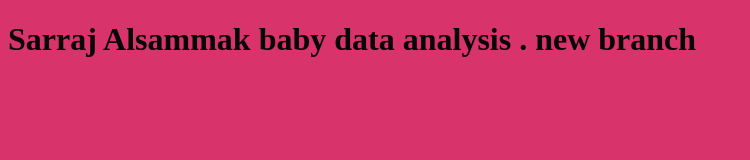
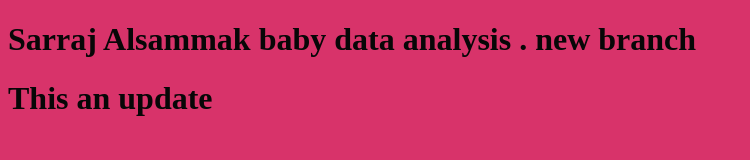
Before and after one commit to Sarrajsam/myproject, a plain HTML site: page index.html in a window 1280 px wide. Shown: the whole page, without its empty margins (0-750 px from the left). Drawn offline with Linux system fonts and the light colour scheme.

```diff
--- a/index.html
+++ b/index.html
@@ -9,5 +9,6 @@
 <body>
     <script src="app.js"></script>
     <h1>Sarraj Alsammak baby data analysis . new branch</h1>
+    <h1>This an update</h1>
 </body>
 </html>
```
